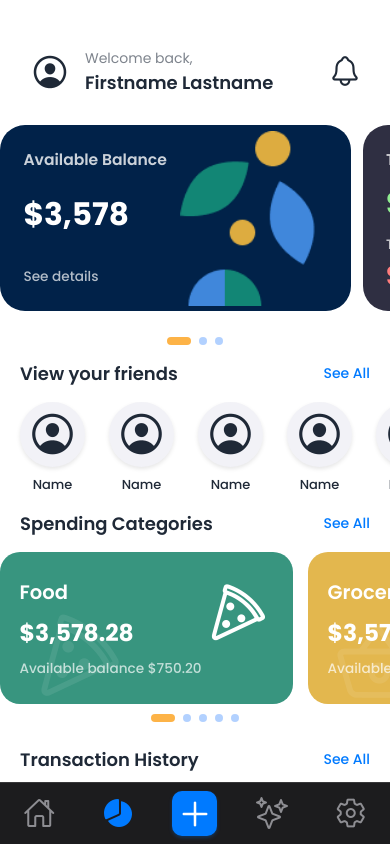
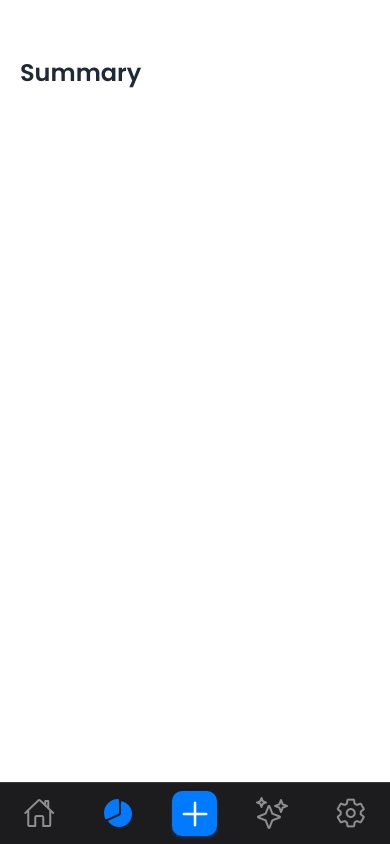
Before and after one commit to tariqahmaad/BudgetWise, a React Native app: screen /Summary in a window 390 px wide. Built offline with nearby package versions, Linux system fonts and the light colour scheme.

Commit message:
Enhance MainCard and SubCard components with isLast prop for margin adjustments; update HomeScreen to pass isLast prop for improved layout in FlatList rendering; adjust padding in styles for better spacing.

```diff
--- a/Components/CategoryCards/MainCard.js
+++ b/Components/CategoryCards/MainCard.js
@@ -16,9 +16,10 @@ const MainCard = ({
   backgroundColor,
   Frame,
   extraField = [],
+  isLast = false,
 }) => {
   return (
-    <View style={[styles.card, { backgroundColor }]}>
+    <View style={[styles.card, { backgroundColor, marginRight: isLast ? 1 : 13 }]}>
       <View style={styles.content}>
         {Frame && (
           <Image
@@ -49,7 +50,6 @@ const styles = StyleSheet.create({
     borderRadius: 25,
     padding: width * 0.06, // 6% of screen width
     marginVertical: height * 0.02, // 2% of screen height
-    marginRight: width * 0.03, // 3% of screen width
     ...Platform.select({
       ios: {
         shadowColor: "#000",
--- a/Components/CategoryCards/SubCard.js
+++ b/Components/CategoryCards/SubCard.js
@@ -10,9 +10,9 @@ const cardHeight = height * 0.18; // 18% of screen height
 const iconSize = cardWidth * 0.22; // 22% of card width
 const backgroundIconSize = cardWidth * 0.32; // 32% of card width
 
-const SubCard = ({ Category, amount, description, backgroundColor, iconName, rotation = '0deg' }) => {
+const SubCard = ({ Category, amount, description, backgroundColor, iconName, rotation = '0deg', isLast = false }) => {
   return (
-    <View style={[styles.card, { backgroundColor }]}>
+    <View style={[styles.card, { backgroundColor, marginRight: isLast ? 1 : 15 }]}>
       <View style={styles.overlay} />
       <Ionicons
         name={iconName}
@@ -41,7 +41,6 @@ const styles = StyleSheet.create({
     padding: width * 0.05, // 5% of screen width
     alignItems: "flex-start",
     justifyContent: "center",
-    marginRight: width * 0.04, // 4% of screen width
     ...Platform.select({
       ios: {
         shadowColor: "#000",
--- a/Navigators/IndexPage.js
+++ b/Navigators/IndexPage.js
@@ -4,6 +4,9 @@ import { createNativeStackNavigator } from "@react-navigation/native-stack";
 import { NavigationContainer } from "@react-navigation/native";
 import useFontLoader from "../hooks/useFontLoader";
 import HomeScreen from "../Screens/Dashboard/HomeScreen";
+import SummaryScreen from "../Screens/Dashboard/SummaryScreen";
+import AIScreen from "../Screens/Dashboard/AIScreen";
+import SettingsScreen from "../Screens/Dashboard/SettingsScreen";
 import NavigationBar from "../Components/NavBar/NavigationBar";
 import { COLORS, HEADER_STYLE } from "../constants/theme";
 import SignUpPage from "../Screens/Authenication/SignUpPage";
@@ -47,9 +50,9 @@ const DashboardStack = () => (
     screenOptions={navigationConfig.defaultScreenOptions}
   >
     <Stack.Screen name="HomeScreen" component={HomeScreen} />
-    <Stack.Screen name="Summary" component={HomeScreen} />
-    <Stack.Screen name="AI" component={HomeScreen} />
-    <Stack.Screen name="Settings" component={HomeScreen} />
+    <Stack.Screen name="Summary" component={SummaryScreen} />
+    <Stack.Screen name="AI" component={AIScreen} />
+    <Stack.Screen name="Settings" component={SettingsScreen} />
   </Stack.Navigator>
 );
 
@@ -71,7 +74,6 @@ const IndexPage = () => {
           <Stack.Screen name="Dashboard" component={DashboardStack} />
           <Stack.Screen name="Auth" component={AuthStack} />
         </Stack.Navigator>
-        {isAuthenticated && <NavigationBar />}
       </NavigationContainer>
     </View>
   );
--- /dev/null
+++ b/Screens/Dashboard/AIScreen.js
@@ -0,0 +1,40 @@
+import { StyleSheet, Text, View, SafeAreaView } from "react-native";
+import React from "react";
+import NavigationBar from "../../Components/NavBar/NavigationBar";
+import { COLORS } from "../../constants/theme";
+
+const AIScreen = () => {
+    return (
+        <SafeAreaView style={styles.safeArea}>
+            <View style={styles.container}>
+                <View style={styles.content}>
+                    <Text style={styles.title}>AI Assistant</Text>
+                </View>
+                <NavigationBar />
+            </View>
+        </SafeAreaView>
+    );
+};
+
+export default AIScreen;
+
+const styles = StyleSheet.create({
+    safeArea: {
+        flex: 1,
+        backgroundColor: COLORS.appBackground,
+        paddingTop: 35,
+    },
+    container: {
+        flex: 1,
+        backgroundColor: COLORS.appBackground,
+    },
+    content: {
+        flex: 1,
+        padding: 20,
+    },
+    title: {
+        fontSize: 24,
+        color: COLORS.text,
+        fontFamily: "Poppins-SemiBold",
+    },
+});
--- a/Screens/Dashboard/HomeScreen.js
+++ b/Screens/Dashboard/HomeScreen.js
@@ -175,7 +175,7 @@ const HomeScreen = () => {
     };
 
     // Render Main Cards using FlatList
-    const renderMainCardItem = ({ item }) => (
+    const renderMainCardItem = ({ item, index }) => (
         <MainCard
             title={item.title}
             amount={item.amount}
@@ -184,6 +184,7 @@ const HomeScreen = () => {
             backgroundColor={item.backgroundColor}
             Frame={item.Frame}
             extraField={item.extraField}
+            isLast={index === mainCardsData.length - 1}
         />
     );
 
@@ -260,7 +261,7 @@ const HomeScreen = () => {
     );
 
     // Render Sub Cards (Spending Categories) using FlatList
-    const renderSubCardItem = ({ item }) => (
+    const renderSubCardItem = ({ item, index }) => (
         <SubCard
             Category={item.Category}
             amount={item.amount}
@@ -268,6 +269,7 @@ const HomeScreen = () => {
             backgroundColor={item.backgroundColor}
             iconName={item.iconName}
             rotation={item.rotation}
+            isLast={index === subCardsData.length - 1}
         />
     );
 
@@ -310,7 +312,7 @@ const HomeScreen = () => {
                     <Text style={styles.transactionCategory}>{item.category}</Text>
                 </View>
             </View>
-            <Text style={[styles.transactionAmount, { color: item.amount.startsWith('+') ? 'green' : '#FF3B30' }]}>{item.amount}</Text> {/* Dynamic color based on +/- */}
+            <Text style={[styles.transactionAmount, { color: item.amount.startsWith('+') ? 'green' : '#FF3B30' }]}>{item.amount}</Text>
         </View>
     );
 
@@ -436,7 +438,7 @@ const styles = StyleSheet.create({
         flex: 1,
     },
     flatListContentContainer: {
-        paddingHorizontal: 10,
+        paddingHorizontal: 20,
     },
     sectionContainer: {
         flexDirection: 'row',
--- /dev/null
+++ b/Screens/Dashboard/SettingsScreen.js
@@ -0,0 +1,40 @@
+import { StyleSheet, Text, View, SafeAreaView } from "react-native";
+import React from "react";
+import NavigationBar from "../../Components/NavBar/NavigationBar";
+import { COLORS } from "../../constants/theme";
+
+const SettingsScreen = () => {
+    return (
+        <SafeAreaView style={styles.safeArea}>
+            <View style={styles.container}>
+                <View style={styles.content}>
+                    <Text style={styles.title}>Settings</Text>
+                </View>
+                <NavigationBar />
+            </View>
+        </SafeAreaView>
+    );
+};
+
+export default SettingsScreen;
+
+const styles = StyleSheet.create({
+    safeArea: {
+        flex: 1,
+        backgroundColor: COLORS.appBackground,
+        paddingTop: 35,
+    },
+    container: {
+        flex: 1,
+        backgroundColor: COLORS.appBackground,
+    },
+    content: {
+        flex: 1,
+        padding: 20,
+    },
+    title: {
+        fontSize: 24,
+        color: COLORS.text,
+        fontFamily: "Poppins-SemiBold",
+    },
+});
--- /dev/null
+++ b/Screens/Dashboard/SummaryScreen.js
@@ -0,0 +1,40 @@
+import { StyleSheet, Text, View, SafeAreaView } from "react-native";
+import React from "react";
+import NavigationBar from "../../Components/NavBar/NavigationBar";
+import { COLORS } from "../../constants/theme";
+
+const SummaryScreen = () => {
+    return (
+        <SafeAreaView style={styles.safeArea}>
+            <View style={styles.container}>
+                <View style={styles.content}>
+                    <Text style={styles.title}>Summary</Text>
+                </View>
+                <NavigationBar />
+            </View>
+        </SafeAreaView>
+    );
+};
+
+export default SummaryScreen;
+
+const styles = StyleSheet.create({
+    safeArea: {
+        flex: 1,
+        backgroundColor: COLORS.appBackground,
+        paddingTop: 35,
+    },
+    container: {
+        flex: 1,
+        backgroundColor: COLORS.appBackground,
+    },
+    content: {
+        flex: 1,
+        padding: 20,
+    },
+    title: {
+        fontSize: 24,
+        color: COLORS.text,
+        fontFamily: "Poppins-SemiBold",
+    },
+});
```
